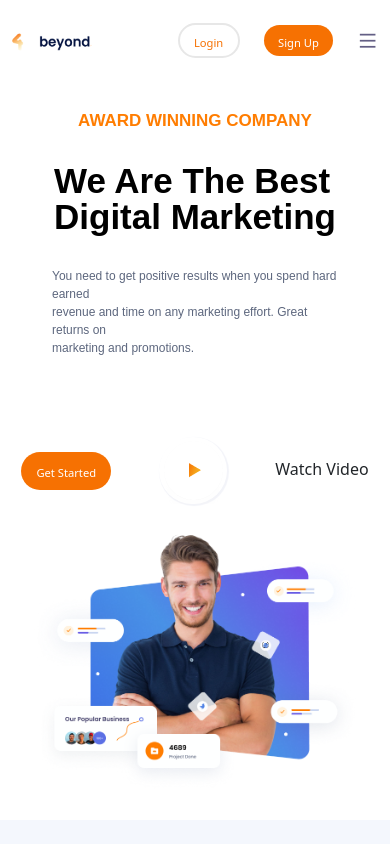
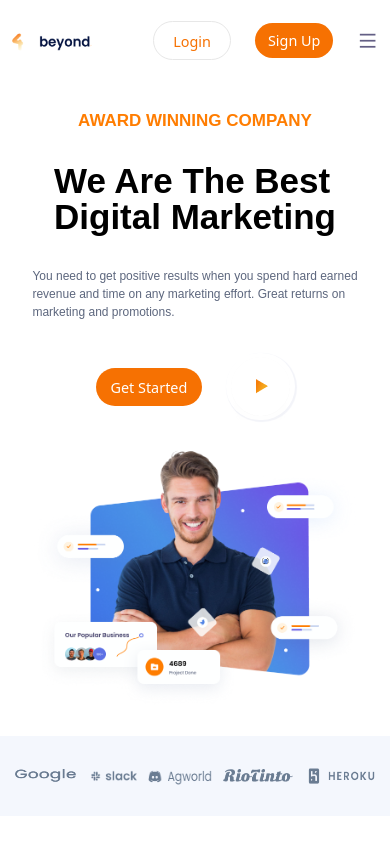
Before and after one commit to linhtiendev/Intern_TTTN, a React (Create React App) app in the folder frontend/: page /home in a window 390 px wide. Shown: the top 844 px of the page. Built offline with nearby package versions, Linux system fonts and the light colour scheme; a web font is replaced by a local one.

Commit message:
fix: responsive landingpage

```diff
--- a/frontend/src/App.css
+++ b/frontend/src/App.css
@@ -4,6 +4,7 @@
 :root {
   --primary-color: #F67102;
   --secondary-color: #F67102;
+  --hover-color: #ff9137;
   --heading-color: #635F85;
   --text-color: #635F85;
   --font-name: "Montserrat", sans-serif;
@@ -47,7 +48,11 @@ ul {
   border-radius: 50px !important;
   padding: 0.9rem 2rem !important;
 }
-
+.primary__btn:hover {
+  background: var(--hover-color) !important;
+  box-shadow: 2px 2px 1px 1px #d9cfcb;
+  transition: 0.7s;
+}
 .primary__btn a {
   font-size: 1.1rem;
   text-decoration: none;
@@ -55,25 +60,32 @@ ul {
 }
 .primary__btn a:hover {
   color: inherit;
+  transition: 0.7s;
 }
+
 .secondary__btn {
   background: transparent !important;
-  color: #0b2727 !important;
-  /* border: none !important; */
   font-weight: 500 !important;
-  padding: 0.9rem 2rem !important;
-  border: 2px solid #E7E7E7 !important;
+  padding: 0.9rem 2.5rem !important;
+  border: 1px solid #E7E7E7 !important;
   border-radius: 50px !important;
+  transition: background-color 0.7s, border-color 0.7s;
 }
-
+.secondary__btn:hover {
+  background: var(--hover-color) !important;
+  border: 2px solid var(--hover-color) !important;
+  transition: 0.7s;
+  box-shadow: 2px 2px 1px 1px #d9cfcb;
+}
 .secondary__btn a {
   text-decoration: none;
-  font-size: 16px;
+  font-size: 1.1rem;
   color: var(--primary-color);
+  transition: #fff 0.7s !important;
 }
-
-.secondary__btn a:hover {
-  color: inherit;
+.secondary__btn:hover a {
+  color: #fff !important;
+  transition: 0.7s;
 }
 
 
@@ -128,8 +140,11 @@ ul {
   .secondary__btn a {
     font-size: 1rem;
   }
+  .secondary__btn {
+    padding: 0.6rem 1.9rem !important;
+  }
+
   .primary__btn,
-  .secondary__btn,
   .btn-dark {
     padding: 0.6rem 1.4rem !important;
   }
@@ -156,8 +171,12 @@ ul {
   .secondary__btn a {
     font-size: 0.9rem;
   }
+
+  .secondary__btn {
+    padding: 0.5rem 1.7rem !important;
+  }
+
   .primary__btn,
-  .secondary__btn,
   .btn-dark {
     padding: 0.5rem 1.3rem !important;
   }
@@ -171,14 +190,12 @@ ul {
     line-height: 36px;
     font-size: 35px;
   }
-  .primary__btn a,
-  .secondary__btn a {
-    font-size: 0.7rem;
+  .secondary__btn {
+    padding: 0.45rem 1.3rem !important;
   }
   .primary__btn,
-  .secondary__btn,
   .btn-dark {
-    padding: 0.2rem 0.9rem !important;
+    padding: 0.4rem 0.9rem 0.5rem 0.9rem !important;
   }
 
 }
@@ -195,13 +212,26 @@ ul {
   .section__subtitle {
     font-size: 12px;
   }
+  .secondary__btn {
+    padding: 0.4rem 1.2rem !important;
+  }
+  .primary__btn,
+  .btn-dark {
+    padding: 0.3rem 0.8rem 0.4rem 0.8rem !important;
+  }
+}
+
+@media only screen and (max-width: 380px){
   .primary__btn a,
   .secondary__btn a {
-    font-size: 0.7rem;
+    font-size: 0.8rem;
+  }
+  .secondary__btn {
+    /* padding: 0.3rem 1rem !important; */
+    padding: 0.2rem 1rem 0.4rem 1rem !important;
   }
   .primary__btn,
-  .secondary__btn,
   .btn-dark {
-    padding: 0.2rem 0.9rem !important;
+    padding: 0.2rem 0.7rem 0.4rem 0.7rem !important;
   }
 }
--- a/frontend/src/components/Footer/footer.css
+++ b/frontend/src/components/Footer/footer.css
@@ -48,8 +48,21 @@
     font-size: 1rem;
 }
 
- @media only screen and (max-width: 576px) {
-    .footer_container {
-       padding: 30px;
+ @media only screen and (max-width: 992px) {
+    .footer {
+        margin-top: 50px;
+        padding-top: 50px;
+        padding-bottom: 20px;
     }
 }
+ @media only screen and (max-width: 576px) {
+    .footer {
+        margin-top: 20px;
+        padding-top: 20px;
+        padding-bottom: 10px;
+    }
+    .footer_container {
+        gap: 20px;
+        padding: 30px;
+    }
+}
--- a/frontend/src/components/Header/header.css
+++ b/frontend/src/components/Header/header.css
@@ -36,10 +36,13 @@
 
 .nav__item a:hover {
   color: var(--primary-color);
+  transition: 0.5s;
 }
 
 .nav__item a:hover::after {
   width: 50%;
+  transition: 0.5s;
+
 }
 
 .mobile__menu {
--- a/frontend/src/components/ListLogo/listlogo.css
+++ b/frontend/src/components/ListLogo/listlogo.css
@@ -159,3 +159,33 @@
         height: 20px;
     }
  }
+
+   @media only screen and (max-width: 380px) {
+    .list__logo-content {
+        gap: 0.6rem !important;
+    }
+    .list__logo-google {
+        width: 55.53px;
+        height: 11.37px;
+    }
+
+    .list__logo-slack {
+        width: 45px;
+        height: 17px;
+    }
+
+    .list__logo-discord {
+        width: 59px;
+        height: 17px;
+    }
+
+    .list__logo-riotinto {
+        width: 65px;
+        height: 12px;
+    }
+
+    .list__logo-heroku {
+        width: 65px;
+        height: 19px;
+    }
+ }
--- a/frontend/src/components/newletter/newletter.css
+++ b/frontend/src/components/newletter/newletter.css
@@ -24,7 +24,6 @@
 .newsletter__input input {
     border: none;
     font-size: 1rem;
-    /* color: var(--heading-color); */
     padding-left: 19px;
 }
 
@@ -42,6 +41,10 @@
     color: #fff !important;
     font-size: 1.1rem !important;
     border-radius: 26.5px !important;
+}
+.newsletter__btn:hover {
+    background: var(--hover-color) !important;
+    box-shadow: 2px 2px 1px 1px #d9cfcb;
 }
 
 @media only screen and (max-width: 1200px) {
@@ -126,3 +129,18 @@
         font-size: 0.8rem !important;
     }
 }
+
+@media only screen and (max-width: 350px) {
+    .newletter__section {
+        padding: 10px 10px;
+    }
+    .newsletter__input {
+        width: 75%;
+        margin-top: 5px;
+    }
+
+    .newsletter__btn {
+        padding: 7px 13px !important;
+        font-size: 0.7rem !important;
+    }
+}
--- a/frontend/src/pages/Home.jsx
+++ b/frontend/src/pages/Home.jsx
@@ -43,7 +43,7 @@ const Home = () => {
                                     marketing and promotions.
                                 </p>
                                 <div className="hero__subtitle-box">
-                                    <div className="d-flex gap-5">
+                                    <div className="d-flex gap-4">
                                         <span>
                                             <Button className="btn primary__btn subtitle_btn-box">
                                                 <Link to="/">Get Started</Link>
--- a/frontend/src/services/ServiceCard.jsx
+++ b/frontend/src/services/ServiceCard.jsx
@@ -14,7 +14,7 @@ const ServiceCard = ({ item }) => {
                 <h5>{title}</h5>
                 {/* <p>{desc}</p> */}
                 <p
-                    className="section__subtitle"
+                    className="section__subtitle-service"
                     dangerouslySetInnerHTML={{ __html: desc }}
                 />
             </div>
--- a/frontend/src/services/servicecard.css
+++ b/frontend/src/services/servicecard.css
@@ -35,7 +35,7 @@
     font-size: 0.9rem;
     color: var(--text-color);
 }
-.section__subtitle {
+.section__subtitle-service {
     padding: 0 40px;
 }
 
--- a/frontend/src/styles/home.css
+++ b/frontend/src/styles/home.css
@@ -8,11 +8,12 @@
 }
 .hero__subtitle-box {
     margin-top: 4rem;
-
 }
 .hero__content-btn {
     background: transparent !important;
     font-weight: 500 !important;
+    width: 100%;
+    height: 100%;
     padding: 0.1px !important;
     border: none !important;
     border-radius: 50px !important;
@@ -92,7 +93,6 @@
     border-radius: 15px;
     box-shadow: 1px 2px 2px 1px #f3f4f9;
 }
-
 .blog__card-box {
     margin: 60px 0px;
     cursor: pointer;
@@ -105,13 +105,11 @@
     border-radius: 17px;
     transition: 0.5s;
 }
-
 .blog__card-img img {
     width: 354px;
     height: 332px;
     width: max-content;
 }
-
 .blog__card-title {
     text-decoration: none;
     color: black;
@@ -122,7 +120,6 @@
     color: #F58C11;
     transition: 0.5s;
 }
-
 .blog__card-subtitle {
     margin-top: 10px;
     font-size: 13px;
@@ -239,6 +236,9 @@
         width: max-content;
         width: 90%;
     }
+    .hero__subtitle-box {
+        margin-top: 2rem;
+    }
     /* -- hero -- */
 
     /* marketing */
@@ -324,7 +324,11 @@
     .hero__content-img img {
         margin-left: 0px;
     }
+    .hero__subtitle-box {
+        margin-top: 1rem;
+    }
     /* -- hero -- */
+
     .subtitle_btn-box {
         margin-top: 15px;
         padding: 7px 15px !important;
@@ -332,6 +336,17 @@
  }
 
  @media only screen and (max-width: 576px) {
+    /* hero */
+    .subtitle_btn-text {
+        display: none;
+    }
+    /* hero */
+    /* tesmonial */
+    .feedback__img img {
+        margin-left: 20px;
+    }
+    /* tesmonial */
+
     /* blog */
     .blog__card-container {
         gap: 25px;
```
